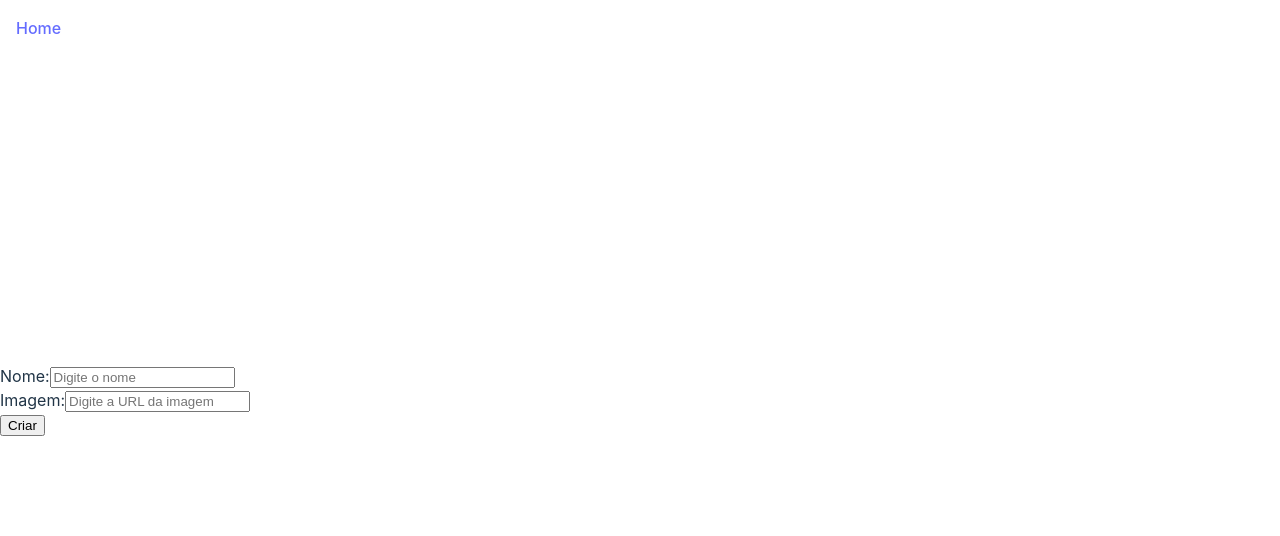
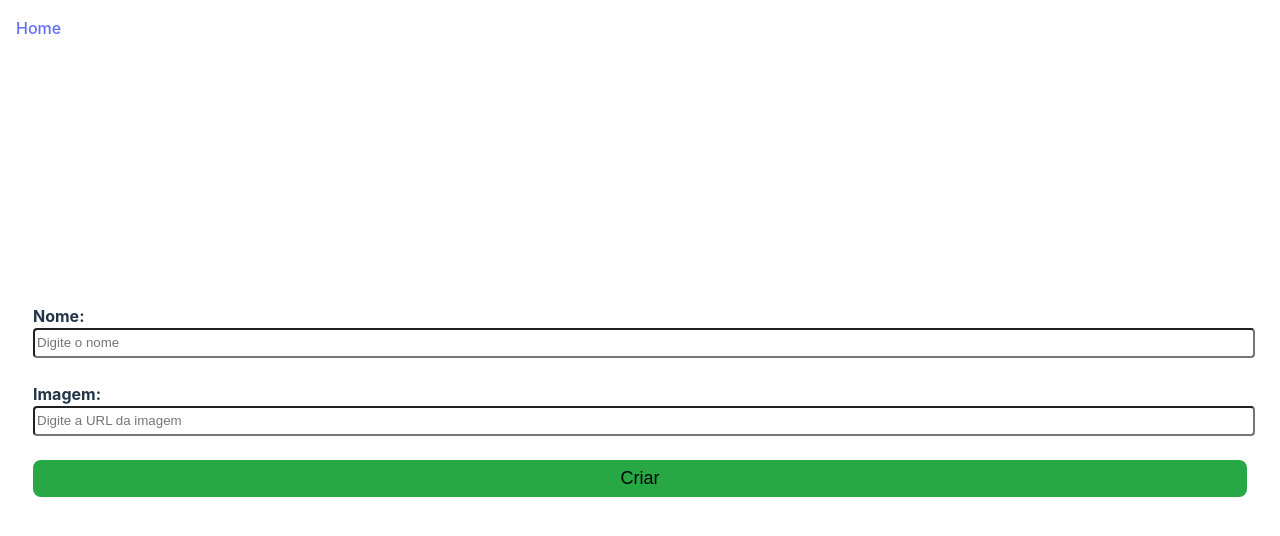
Before and after one commit to Jhuliano-Maia/ocean-jornada-frontend-abril-2024, a React (Vite) app: page /criar in a window 1280 px wide. Shown: the top 536 px of the page. Built offline with nearby package versions, Linux system fonts and the light colour scheme.

Commit message:
Estilização do form de criação

```diff
--- a/src/App.css
+++ b/src/App.css
@@ -66,3 +66,38 @@
   font-weight: bold;
   font-size: 12px
 }
+
+.form {
+  padding: 16px;
+  margin: 16px;
+  border: 1px solid white;
+  border-radius: 8px;
+  box-shadow: 3px 3px white;
+}
+
+.form label {
+  font-weight: bold;
+}
+
+.form input[type="text"] {
+  border-radius: 4px;
+  height: 24px;
+  width: 100%;
+}
+
+.form input[type="submit"] {
+  width: 100%;
+  font-size: 18px;
+  padding: 8px 32px;
+  background: #28A745;
+  border: none;
+  border-radius: 8px;
+  cursor: pointer;
+  transition: all 0.15s ease-out;
+}
+
+.form input[type="submit"]:hover {
+  translate: -3px -3px;
+  opacity: 0.8;
+  box-shadow: 3px 3px white;
+}
--- a/src/pages/Create/Create.jsx
+++ b/src/pages/Create/Create.jsx
@@ -41,14 +41,17 @@ export default function Create() {
         <div className="header">
             <Link to="/">Home</Link>
         </div>
-      <div>
+
+        <div className="form">
             <form onSubmit={onSubmit}>
-          <label htmlFor="name">Nome:</label>
+            <label htmlFor="name">Nome:</label><br />
             <input type="text" id="name" name="name" placeholder="Digite o nome" />
             <br />
+            <br />
 
-          <label htmlFor="image">Imagem:</label>
+            <label htmlFor="image">Imagem:</label><br />
             <input type="text" id="image" name="image" placeholder="Digite a URL da imagem" />
+            <br />
             <br />
 
             <input type="submit" value="Criar" />
```
Lines whose indentation alone changed are shown as unchanged.
